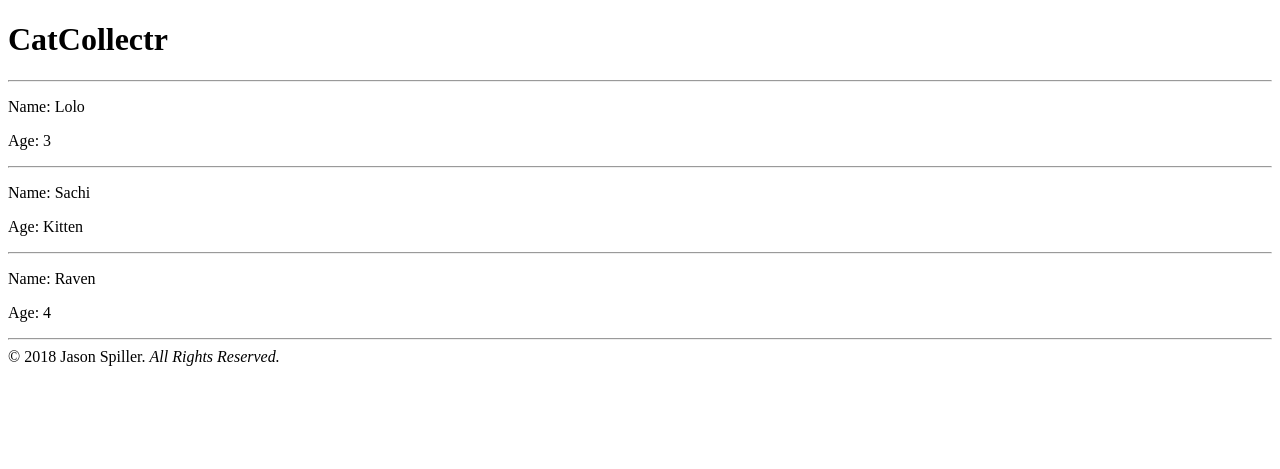
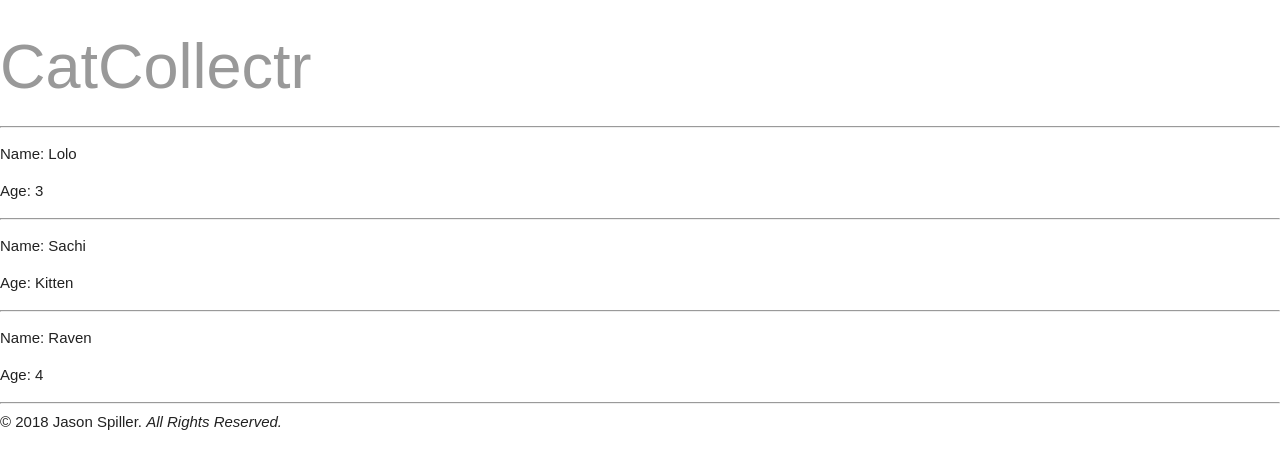
Before and after one commit to jasonspiller/week-10-day-2-catcollectr, a Django app: page / in a window 1280 px wide. Shown: the top 469 px of the page. Run offline with Django 3.2, Linux system fonts and the light colour scheme.

Commit message:
CSS working.

```diff
--- /dev/null
+++ b/catcollectr/main_app/static/style.css
@@ -0,0 +1,7 @@
+body {
+  font-family: sans-serif;
+}
+
+h1 {
+  color: #999;
+}
--- a/catcollectr/main_app/templates/index.html
+++ b/catcollectr/main_app/templates/index.html
@@ -1,3 +1,4 @@
+{% load static %}
 <!DOCTYPE html>
 <html lang="en">
 <head>
@@ -5,6 +6,11 @@
   <meta name="viewport" content="width=device-width, initial-scale=1.0">
   <meta http-equiv="X-UA-Compatible" content="ie=edge">
   <title>CatCollectr</title>
+
+  <link rel="stylesheet" href="https://cdnjs.cloudflare.com/ajax/libs/materialize/0.100.2/css/materialize.css">
+  <link rel="stylesheet" type="text/css" href="{% static 'style.css' %}">
+
+
 </head>
 <body>
 
```
